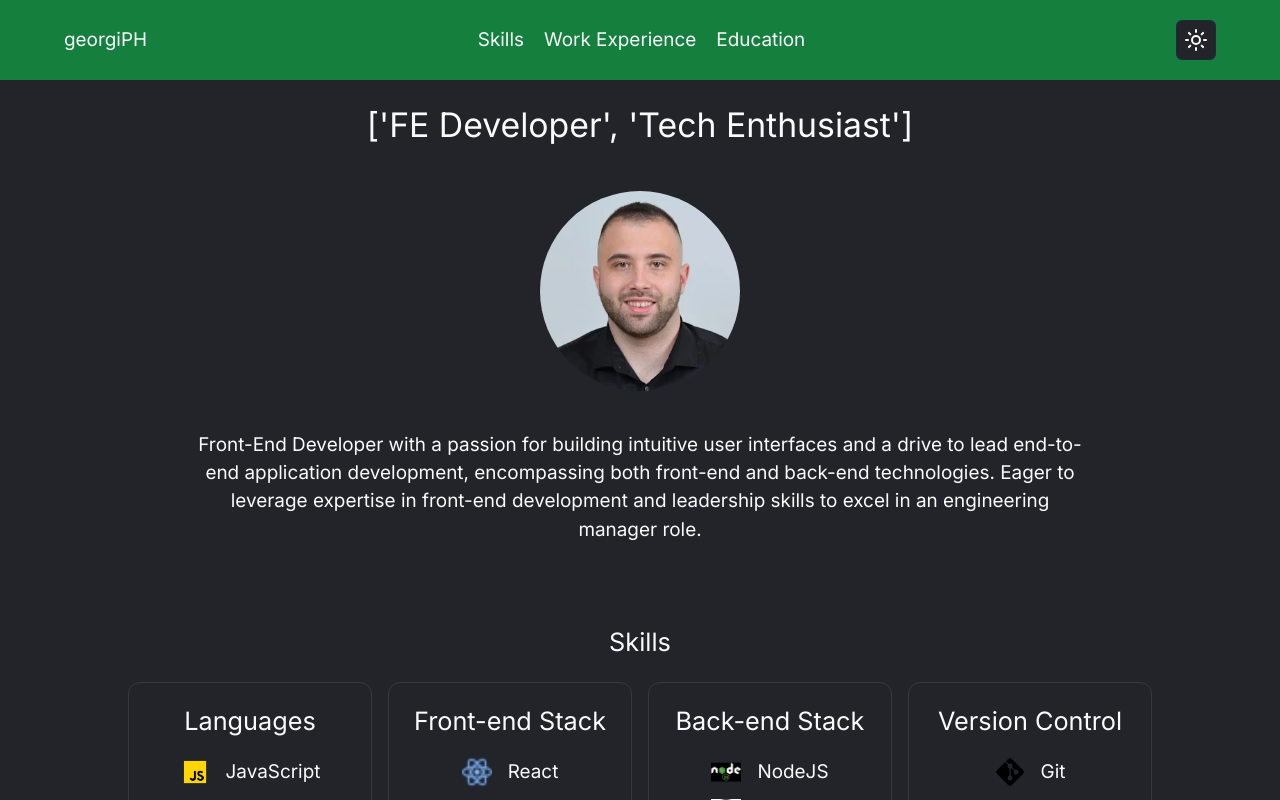
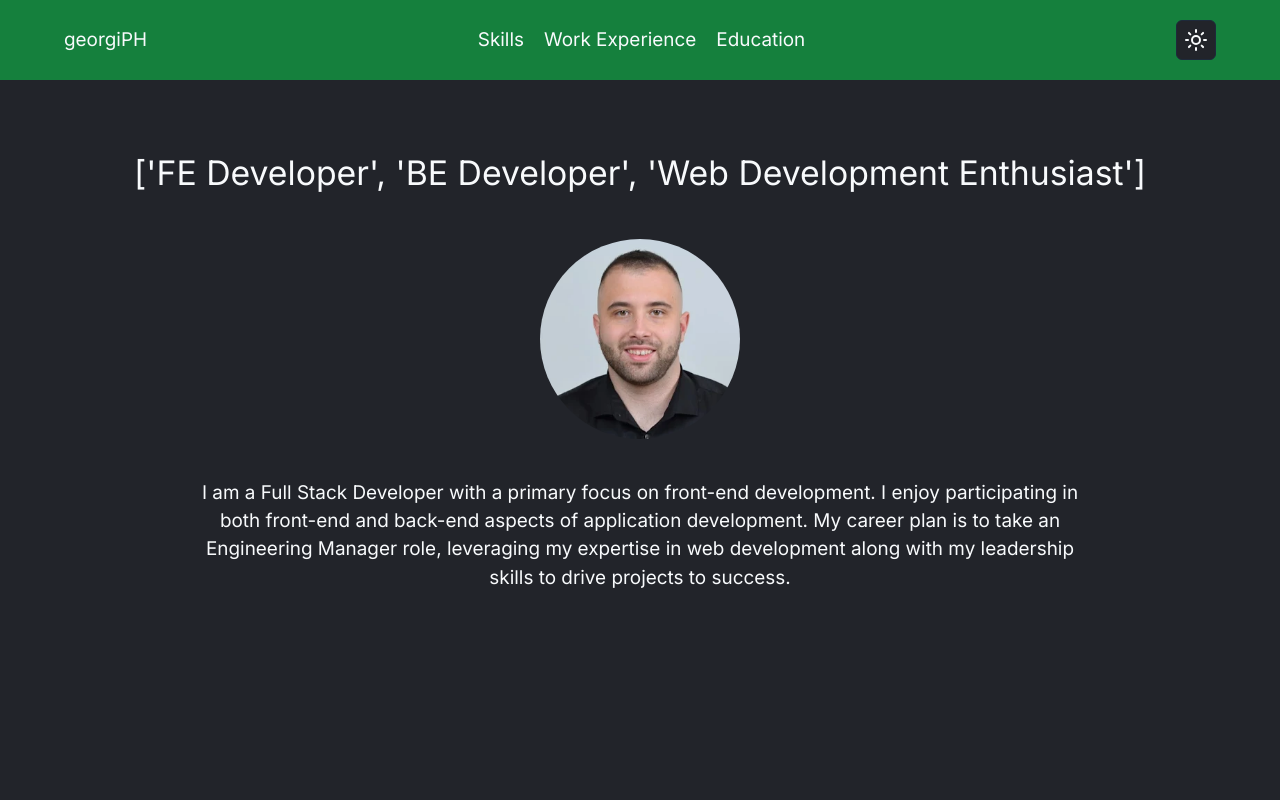
Before and after one commit to geeorgipehlianov1/portfolio, a Next.js app: page / in a window 1280 px wide. Shown: the top 800 px of the page. Built offline with nearby package versions, Linux system fonts and the light colour scheme.

Commit message:
Update summart

```diff
--- a/components/Footer.tsx
+++ b/components/Footer.tsx
@@ -1,7 +1,7 @@
 export default function Footer() {
   return (
     <footer className='mt-20 flex h-60 flex-col items-center justify-center gap-5 border-t bg-green-700'>
-      <p className='w-[600px] text-center'>
+      <p className='w-[300px] text-center lg:w-[600px]'>
         If you wait for motivation, you’re doing it wrong. The formula to induce
         motivation starts with action, which sparks inspiration, which sparks
         motivation, which leads to action, and the loop continues.
--- /dev/null
+++ b/components/sections/viewport/Knowledge.tsx
@@ -0,0 +1,16 @@
+'use client';
+import { motion } from 'framer-motion';
+
+export default function Knowledge() {
+  return (
+    <motion.p
+      className='text-center text-xl'
+      initial={{ opacity: 0, scale: 0.5 }}
+      animate={{ opacity: 1, scale: 1 }}
+      transition={{ duration: 0.3 }}
+    >
+      [&apos;FE Developer&apos;, &apos;BE Developer&apos;, &apos;Web Development
+      Enthusiast&apos;]
+    </motion.p>
+  );
+}
--- /dev/null
+++ b/components/sections/viewport/Summary.tsx
@@ -0,0 +1,19 @@
+'use client';
+import { motion } from 'framer-motion';
+
+export default function Summary() {
+  return (
+    <motion.p
+      initial={{ opacity: 0, scale: 0.5 }}
+      animate={{ opacity: 1, scale: 1 }}
+      transition={{ duration: 0.3 }}
+      className='w-full max-w-4xl text-center text-base'
+    >
+      I am a Full Stack Developer with a primary focus on front-end development.
+      I enjoy participating in both front-end and back-end aspects of
+      application development. My career plan is to take an Engineering Manager
+      role, leveraging my expertise in web development along with my leadership
+      skills to drive projects to success.
+    </motion.p>
+  );
+}
--- a/components/sections/viewport/Viewport.tsx
+++ b/components/sections/viewport/Viewport.tsx
@@ -1,11 +1,11 @@
 import Image from 'next/image';
+import Knowledge from './Knowledge';
+import Summary from './Summary';
 
 export default function Viewport() {
   return (
-    <div className='flex flex-col items-center justify-center gap-10'>
-      <p className='text-center text-xl'>
-        [&apos;FE Developer&apos;, &apos;Tech Enthusiast&apos;]
-      </p>
+    <div className='flex h-screen flex-col items-center gap-10 lg:mt-12'>
+      <Knowledge />
       <Image
         className='rounded-full'
         src='/me.png'
@@ -13,13 +13,7 @@ export default function Viewport() {
         width={200}
         height={200}
       />
-      <p className='w-full max-w-4xl text-center text-base'>
-        Front-End Developer with a passion for building intuitive user
-        interfaces and a drive to lead end-to-end application development,
-        encompassing both front-end and back-end technologies. Eager to leverage
-        expertise in front-end development and leadership skills to excel in an
-        engineering manager role.
-      </p>
+      <Summary />
     </div>
   );
 }
```
